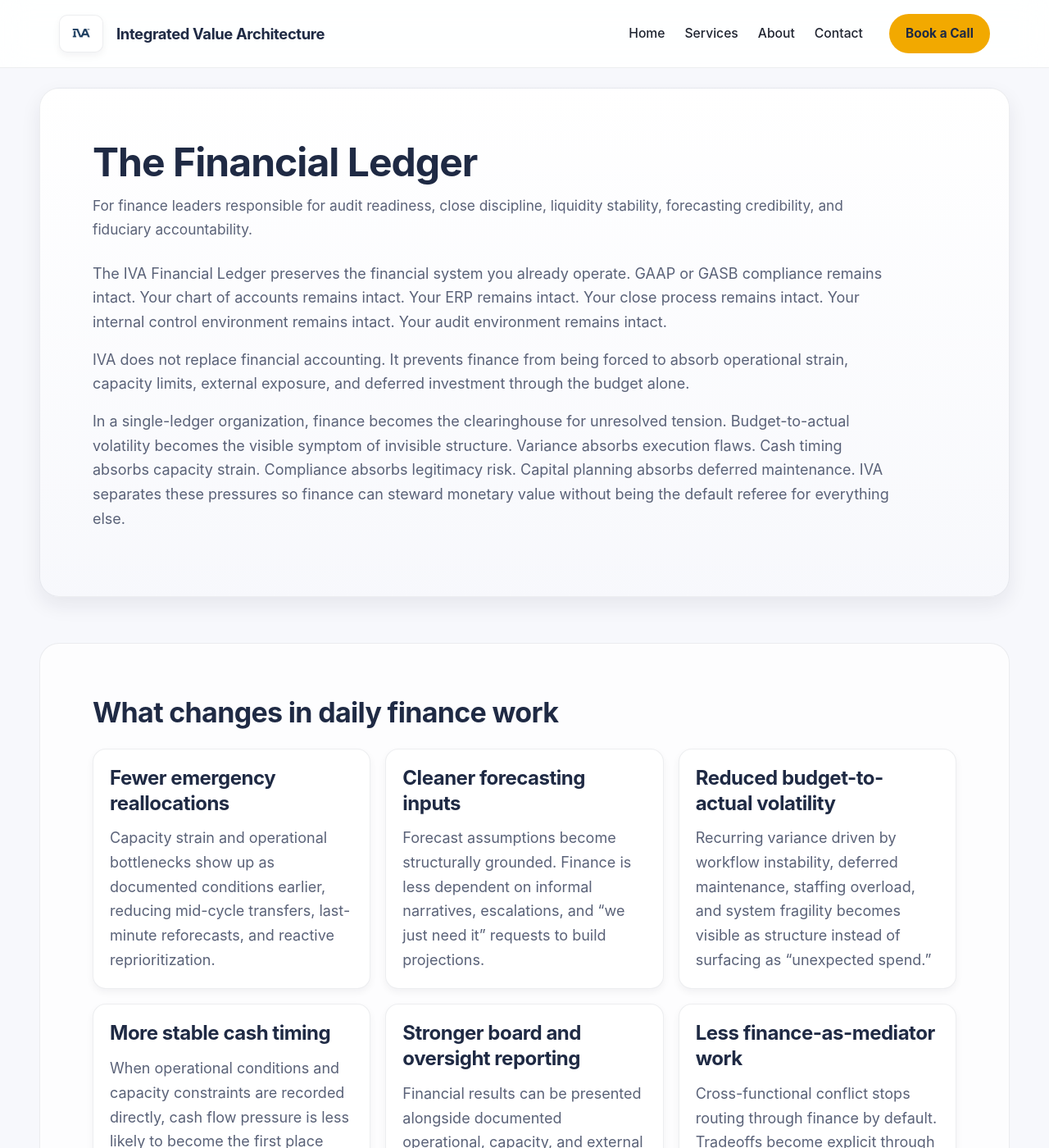
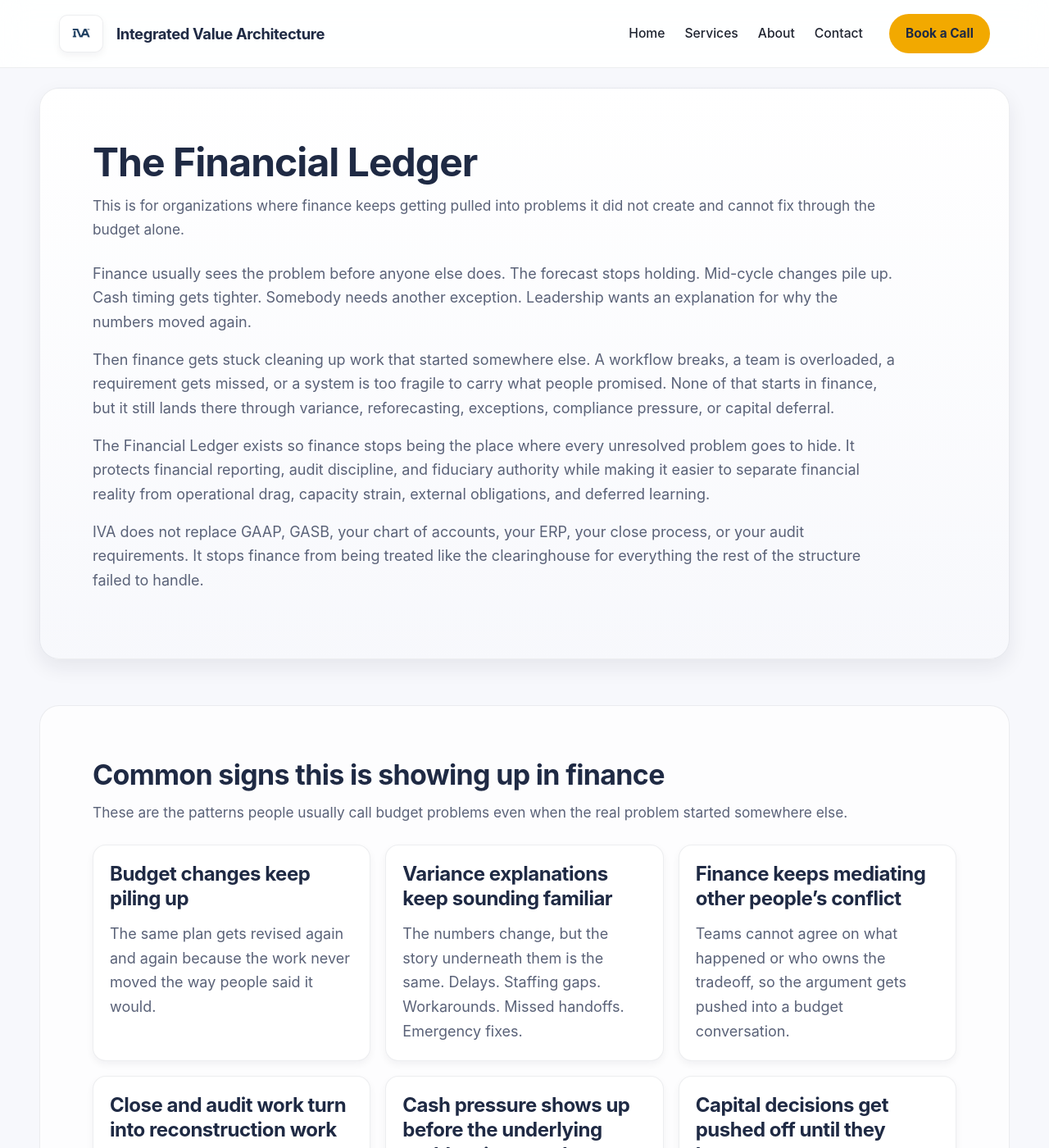
Before and after one commit to efost7873/integratedvaluearchitecture.com, a Jekyll site: the page built from finance.html, in a window 1280 px wide and 1400 px high. Shown: the whole window at 82% size. Built offline with Jekyll 4.4.1, drawn with Linux system fonts in a browser that asks for light colours; some of the changed text lies outside the part shown.

Commit message:
Revise SEO and content for Financial Ledger page
Updated SEO titles and descriptions to better reflect the content and purpose of the Financial Ledger page. Enhanced introductory text and added clarity to various sections discussing finance-related challenges and solutions.

```diff
--- a/finance.html
+++ b/finance.html
@@ -1,36 +1,120 @@
 ---
 layout: default
 title: Financial Ledger
-seo_title: Financial Ledger | IVA | Finance Leaders and Operators
-seo_description: The IVA Financial Ledger preserves audit discipline, reporting integrity, and financial authority while reducing structural governance load and recurring financial volatility caused by invisible operational and capacity conditions.
+seo_title: Financial Ledger | When Finance Keeps Cleaning Up Everyone Else’s Mess
+seo_description: The IVA Financial Ledger helps organizations fix the pattern where finance keeps absorbing delays, rework, compliance scramble, and operational failures that started somewhere else.
 ---
 
 <div class="iva-page">
 <main>
 
-  <!-- INTRO -->
   <section id="finance-intro" class="iva-band-strong">
     <div class="section-header">
       <h1>The Financial Ledger</h1>
       <p class="section-subtitle">
-        For finance leaders responsible for audit readiness, close discipline, liquidity stability, forecasting credibility, and fiduciary accountability.
+        This is for organizations where finance keeps getting pulled into problems it did not create and cannot fix through the budget alone.
       </p>
     </div>
 
     <p>
-      The IVA Financial Ledger preserves the financial system you already operate. GAAP or GASB compliance remains intact. Your chart of accounts remains intact. Your ERP remains intact. Your close process remains intact. Your internal control environment remains intact. Your audit environment remains intact.
+      Finance usually sees the problem before anyone else does. The forecast stops holding. Mid-cycle changes pile up. Cash timing gets tighter. Somebody needs another exception. Leadership wants an explanation for why the numbers moved again.
     </p>
 
     <p>
-      IVA does not replace financial accounting. It prevents finance from being forced to absorb operational strain, capacity limits, external exposure, and deferred investment through the budget alone.
+      Then finance gets stuck cleaning up work that started somewhere else. A workflow breaks, a team is overloaded, a requirement gets missed, or a system is too fragile to carry what people promised. None of that starts in finance, but it still lands there through variance, reforecasting, exceptions, compliance pressure, or capital deferral.
     </p>
 
     <p>
-      In a single-ledger organization, finance becomes the clearinghouse for unresolved tension. Budget-to-actual volatility becomes the visible symptom of invisible structure. Variance absorbs execution flaws. Cash timing absorbs capacity strain. Compliance absorbs legitimacy risk. Capital planning absorbs deferred maintenance. IVA separates these pressures so finance can steward monetary value without being the default referee for everything else.
+      The Financial Ledger exists so finance stops being the place where every unresolved problem goes to hide. It protects financial reporting, audit discipline, and fiduciary authority while making it easier to separate financial reality from operational drag, capacity strain, external obligations, and deferred learning.
+    </p>
+
+    <p>
+      IVA does not replace GAAP, GASB, your chart of accounts, your ERP, your close process, or your audit requirements. It stops finance from being treated like the clearinghouse for everything the rest of the structure failed to handle.
     </p>
   </section>
 
-  <!-- WHAT CHANGES IN DAILY FINANCE WORK -->
+
+  <section id="finance-triggers" class="iva-band-soft">
+    <div class="section-header">
+      <h2>Common signs this is showing up in finance</h2>
+      <p class="section-subtitle">
+        These are the patterns people usually call budget problems even when the real problem started somewhere else.
+      </p>
+    </div>
+
+    <div class="grid grid-3">
+
+      <div class="card">
+        <h3>Budget changes keep piling up</h3>
+        <p>
+          The same plan gets revised again and again because the work never moved the way people said it would.
+        </p>
+      </div>
+
+      <div class="card">
+        <h3>Variance explanations keep sounding familiar</h3>
+        <p>
+          The numbers change, but the story underneath them is the same. Delays. Staffing gaps. Workarounds. Missed handoffs. Emergency fixes.
+        </p>
+      </div>
+
+      <div class="card">
+        <h3>Finance keeps mediating other people’s conflict</h3>
+        <p>
+          Teams cannot agree on what happened or who owns the tradeoff, so the argument gets pushed into a budget conversation.
+        </p>
+      </div>
+
+      <div class="card">
+        <h3>Close and audit work turn into reconstruction work</h3>
+        <p>
+          Finance ends up chasing rationale, missing records, or after-the-fact explanations because the real conditions were never recorded where they happened.
+        </p>
+      </div>
+
+      <div class="card">
+        <h3>Cash pressure shows up before the underlying problem is named</h3>
+        <p>
+          Leadership first realizes the organization is overcommitted when cash timing tightens, not when the work started slipping.
+        </p>
+      </div>
+
+      <div class="card">
+        <h3>Capital decisions get pushed off until they become urgent</h3>
+        <p>
+          Deferred maintenance, fragile systems, and underinvestment stay politically optional until they become expensive enough that finance has to deal with them anyway.
+        </p>
+      </div>
+
+    </div>
+  </section>
+
+
+  <section id="finance-for" class="iva-band-strong">
+    <div class="section-header">
+      <h2>Who this page is for</h2>
+    </div>
+
+    <div class="grid grid-2">
+
+      <div class="card">
+        <h3>Good fit</h3>
+        <p>
+          CFOs, finance directors, controllers, board treasurers, executive directors, COOs, and oversight leaders who can see finance absorbing pressure that belongs somewhere else.
+        </p>
+      </div>
+
+      <div class="card">
+        <h3>Not the right fit</h3>
+        <p>
+          This is not for someone looking for new accounting software, dashboard reporting, bookkeeping support, outsourced FP&amp;A, or a faster close tool.
+        </p>
+      </div>
+
+    </div>
+  </section>
+
+
   <section id="finance-daily" class="iva-band-soft">
     <div class="section-header">
       <h2>What changes in daily finance work</h2>
@@ -41,52 +125,52 @@
       <div class="card">
         <h3>Fewer emergency reallocations</h3>
         <p>
-          Capacity strain and operational bottlenecks show up as documented conditions earlier, reducing mid-cycle transfers, last-minute reforecasts, and reactive reprioritization.
+          Finance spends less time reacting to work that broke downstream and more time dealing with actual financial stewardship.
         </p>
       </div>
 
       <div class="card">
         <h3>Cleaner forecasting inputs</h3>
         <p>
-          Forecast assumptions become structurally grounded. Finance is less dependent on informal narratives, escalations, and “we just need it” requests to build projections.
+          Forecasts rely less on informal stories, escalation, and “we just need it” requests because the underlying conditions are easier to see.
         </p>
       </div>
 
       <div class="card">
-        <h3>Reduced budget-to-actual volatility</h3>
+        <h3>Less fake surprise in the numbers</h3>
         <p>
-          Recurring variance driven by workflow instability, deferred maintenance, staffing overload, and system fragility becomes visible as structure instead of surfacing as “unexpected spend.”
+          Problems that used to show up as “unexpected spend” are easier to trace back to overload, bad routing, fragile workflow, or deferred investment.
         </p>
       </div>
 
       <div class="card">
         <h3>More stable cash timing</h3>
         <p>
-          When operational conditions and capacity constraints are recorded directly, cash flow pressure is less likely to become the first place leadership discovers the organization is overcommitted.
+          Finance is less likely to be the first place leadership discovers the organization promised more than it could carry.
         </p>
       </div>
 
       <div class="card">
-        <h3>Stronger board and oversight reporting</h3>
+        <h3>Stronger board reporting</h3>
         <p>
-          Financial results can be presented alongside documented operational, capacity, and external exposure conditions, protecting credibility when leaders ask why numbers moved.
+          Finance can explain movement in the numbers without pretending the whole story started and ended in the budget.
         </p>
       </div>
 
       <div class="card">
         <h3>Less finance-as-mediator work</h3>
         <p>
-          Cross-functional conflict stops routing through finance by default. Tradeoffs become explicit through domain evidence instead of turning into budget fights.
+          Cross-functional conflict stops defaulting into budget fights just because nobody else has clear standing to name the real tradeoff.
         </p>
       </div>
 
     </div>
   </section>
 
-  <!-- FINANCE-SPECIFIC BENEFITS -->
+
   <section id="finance-benefits" class="iva-band-strong">
     <div class="section-header">
-      <h2>Finance benefits that matter in practice</h2>
+      <h2>What gets better in practice</h2>
       <p class="section-subtitle">
         These are the places finance usually gets blamed for structural conditions it did not create.
       </p>
@@ -97,150 +181,185 @@
       <div class="card">
         <h3>Audit readiness stops being a scramble</h3>
         <p>
-          When non-financial domains maintain durable, verifiable records, finance spends less time reconstructing rationale, chasing documentation, and translating operational reality into audit-friendly explanations.
+          Finance spends less time reconstructing what happened because the organization has a better way to hold non-financial evidence where the work actually happened.
         </p>
       </div>
 
       <div class="card">
-        <h3>Internal control risk is easier to contain</h3>
+        <h3>Control risk is easier to contain</h3>
         <p>
-          Control risk often grows when workarounds become normal. IVA makes those workarounds visible as structural signals, which reduces the slow drift into control exceptions and rework.
+          Workarounds are easier to spot before they become normal operating practice and drift into recurring control exceptions.
         </p>
       </div>
 
       <div class="card">
-        <h3>Working capital and liquidity pressure become less reactive</h3>
+        <h3>Liquidity pressure gets less reactive</h3>
         <p>
-          Liquidity stress is often downstream of invisible throughput constraints and chronic deferral. IVA helps surface these drivers earlier, reducing sudden “cash surprises” that are really structural surprises.
+          Sudden cash problems are easier to separate from throughput problems, staffing strain, and fragile operations that were already there.
         </p>
       </div>
 
       <div class="card">
-        <h3>Restricted funding tension becomes clearer</h3>
+        <h3>Restricted funding tension gets clearer</h3>
         <p>
-          When capacity limits and operational constraints are recorded directly, finance can separate “we cannot legally spend it” from “we cannot operationally deliver it,” instead of forcing both into the same budget conversation.
+          Finance can separate “we cannot legally spend this” from “we cannot actually deliver this” instead of forcing both into the same argument.
         </p>
       </div>
 
       <div class="card">
-        <h3>Capital planning becomes less political</h3>
+        <h3>Capital planning gets less political</h3>
         <p>
-          Deferred maintenance and system fragility stop being treated as optional when the evidence is durable. Multi-year planning becomes more defensible and less dependent on who is loudest in the moment.
+          Deferred maintenance and system fragility are harder to wave away when they stop living as side comments and start showing up as durable conditions.
         </p>
       </div>
 
       <div class="card">
-        <h3>Fiduciary credibility strengthens</h3>
+        <h3>Fiduciary credibility gets stronger</h3>
         <p>
-          Finance is no longer positioned as the barrier to non-financial priorities. Tradeoffs become documented and structurally grounded, which supports credibility with boards, oversight bodies, and stakeholders.
+          Finance stops looking like the department saying no to everything and starts looking like the function that can finally show where the real pressure is coming from.
         </p>
       </div>
 
     </div>
   </section>
 
-  <!-- WHAT IVA DOES NOT DO -->
+
   <section id="finance-not" class="iva-band-soft">
     <div class="section-header">
-      <h2>What IVA does not do</h2>
+      <h2>What this is not</h2>
     </div>
 
     <div class="grid grid-2">
 
       <div class="card">
-        <h3>No replacement of accounting standards</h3>
+        <h3>Not a replacement for accounting standards</h3>
         <p>
-          IVA does not alter financial reporting standards, audit requirements, internal controls, procurement requirements, or compliance obligations.
+          IVA does not change GAAP, GASB, audit requirements, procurement rules, internal controls, or reporting obligations.
         </p>
       </div>
 
       <div class="card">
-        <h3>No parallel shadow general ledger</h3>
+        <h3>Not a shadow general ledger</h3>
         <p>
-          IVA is governance architecture. It does not create a competing financial accounting system or duplicate your financial systems.
+          This is not another accounting system running beside your real one.
         </p>
       </div>
 
       <div class="card">
-        <h3>No dilution of financial authority</h3>
+        <h3>Not software</h3>
         <p>
-          Financial decision rights remain intact. Other domains gain defined authority within their own value boundaries, which reduces pressure to resolve everything through the budget.
+          It does not sell a dashboard, ERP layer, workflow tool, or reporting platform.
         </p>
       </div>
 
       <div class="card">
-        <h3>No KPI dashboard substitution</h3>
+        <h3>Not finance taking over everything else</h3>
         <p>
-          IVA is not a reporting layer. It defines structural ownership, evidence expectations, and durable records across domains.
+          Financial authority stays intact. The point is to stop routing every tradeoff through finance just because nobody else has clear structural standing.
         </p>
       </div>
 
     </div>
   </section>
 
-  <!-- CROSS LEDGER STRENGTH -->
-  <section id="finance-cross-ledger" class="iva-band-strong">
+
+  <section id="finance-start" class="iva-band-strong">
     <div class="section-header">
-      <h2>Why finance becomes more stable when the system expands</h2>
+      <h2>How people usually start</h2>
+      <p class="section-subtitle">
+        You do not need to jump straight into a major engagement just because finance can already see the mess.
+      </p>
     </div>
 
     <div class="grid grid-3">
 
+      <div class="card">
+        <h3>Paid Advisory Call</h3>
+        <p>
+          Best when you want to walk through one live issue, one recurring budget fight, or one pattern finance keeps getting stuck with.
+        </p>
+      </div>
+
+      <div class="card">
+        <h3>Fixed-Fee Review</h3>
+        <p>
+          Best when one pressure point keeps repeating and you want a focused read before committing to broader work.
+        </p>
+      </div>
+
+      <div class="card">
+        <h3>Full Structural Work</h3>
+        <p>
+          Best when finance is carrying symptoms of a broader problem that cuts across decisions, staffing, workflow, and oversight.
+        </p>
+      </div>
+
+    </div>
+  </section>
+
+
+  <section id="finance-cross-ledger" class="iva-band-soft">
+    <div class="section-header">
+      <h2>Where the pressure usually starts before it lands in finance</h2>
+    </div>
+
+    <div class="grid grid-2">
+
       <a class="card card-link" href="{{ site.baseurl }}/operations">
         <h3>Operational Ledger</h3>
         <p>
-          Execution reliability is recorded directly, reducing financial distortion caused by unstable workflows and chronic rework.
+          When work keeps bouncing, handoffs fail, and delivery depends on escalation, finance eventually sees it in variance, exception requests, and cleanup.
         </p>
-        <p class="card-meta">Learn more</p>
+        <p class="card-meta">View Operational Ledger</p>
       </a>
 
       <a class="card card-link" href="{{ site.baseurl }}/capacity">
         <h3>Capacity Ledger</h3>
         <p>
-          Staffing and infrastructure limits are documented as structural conditions instead of surfacing as budget crisis or turnover.
+          When the same people are overloaded and the work outruns what the organization can carry, finance usually ends up managing the fallout.
         </p>
-        <p class="card-meta">Learn more</p>
+        <p class="card-meta">View Capacity Ledger</p>
       </a>
 
       <a class="card card-link" href="{{ site.baseurl }}/external">
         <h3>Externalities and Equity Ledger</h3>
         <p>
-          Regulatory and legitimacy exposures gain durable standing before they appear as liability, compliance scramble, or reputational damage.
+          When compliance, obligations, and exposure are handled late, finance gets pulled into the scramble whether it belongs there or not.
         </p>
-        <p class="card-meta">Learn more</p>
+        <p class="card-meta">View Externalities and Equity Ledger</p>
       </a>
 
       <a class="card card-link" href="{{ site.baseurl }}/learning">
         <h3>Learning and Innovation Ledger</h3>
         <p>
-          Future capability investments stop being permanently deferrable until they become financially urgent and expensive.
+          When improvement keeps getting pushed off, the organization repeats the same failures until they finally become financial.
         </p>
-        <p class="card-meta">Learn more</p>
+        <p class="card-meta">View Learning and Innovation Ledger</p>
       </a>
 
     </div>
   </section>
 
-  <!-- CTA -->
+
   <section id="finance-next" class="iva-cta-section">
     <div class="section-header">
       <h2>Start where the problem is already showing up</h2>
       <p class="section-subtitle">
-      If finance keeps getting pulled in to clean up work, approve decisions it should not own, or absorb pressure coming from somewhere else, that is enough to start.
+        If finance keeps getting pulled in to clean up work, explain repeated surprises, or absorb decisions that should have been handled somewhere else, that is enough to start.
       </p>
     </div>
 
     <p>
-    You do not need to begin with a major engagement. Some organizations start with a paid advisory call. Others need a fixed-fee review or a deeper service path.
+      You do not need to start with a full major engagement. Some organizations begin with a paid advisory call. Others need a fixed-fee review or broader structural work.
     </p>
 
     <div class="iva-btn-row">
       <a href="https://book.ms/b/IntegratedValueArchitectureLLC@integratedvaluearchitecture.com" class="iva-btn-primary">Book a Paid Advisory Call</a>
-    <a href="{{ site.baseurl }}/services/" class="iva-btn-secondary">See Services</a>
+      <a href="{{ site.baseurl }}/services" class="iva-btn-secondary">See Services</a>
     </div>
 
     <p class="iva-cta-meta">
-    If finance keeps carrying work that belongs somewhere else, start there.
+      If finance keeps carrying problems that started somewhere else, start there.
     </p>
   </section>
 
```
Lines whose indentation alone changed are shown as unchanged.
